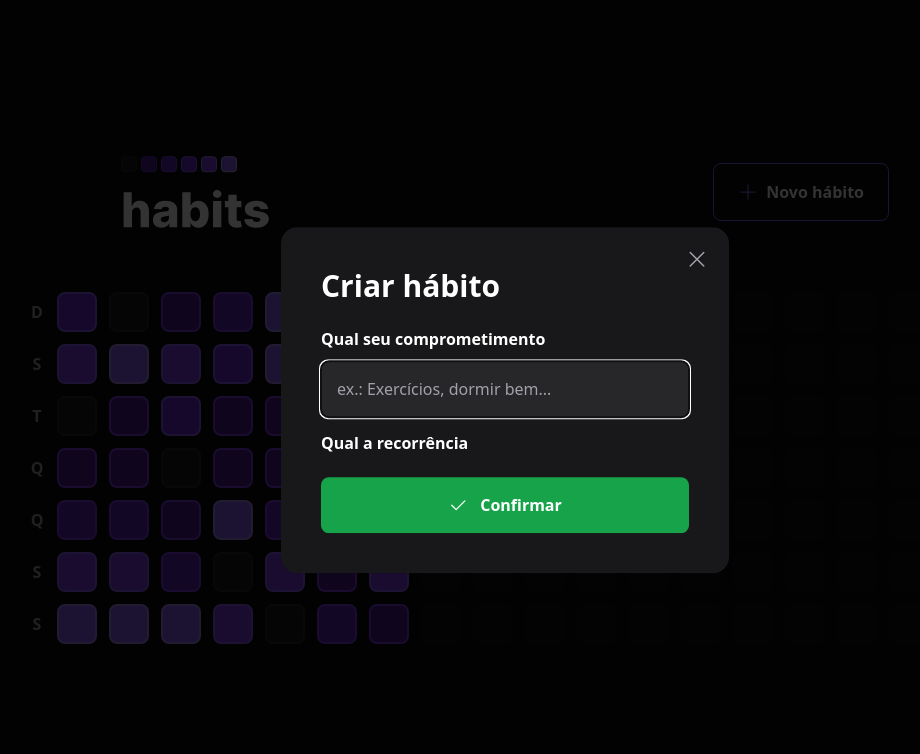
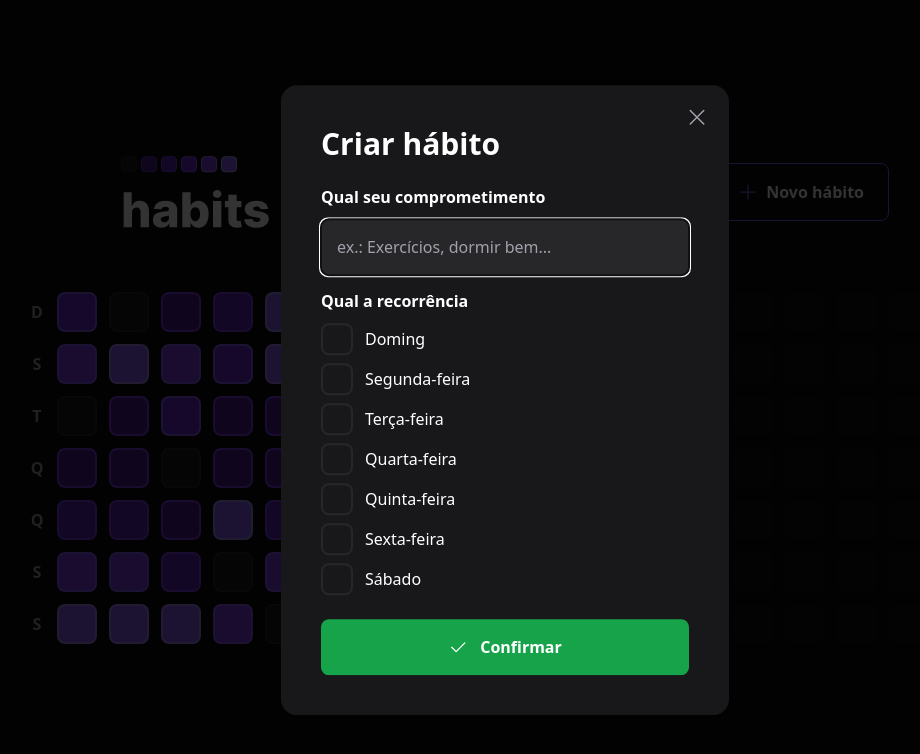
Before and after one commit to macielvini/habits, a React (Vite) app: page / in a window 1280 px wide. Both pictures are taken after a click on the button "Novo hábito". Shown: the top 754 px of the page, without its empty margins (135-1055 px from the left). Built offline with nearby package versions, Linux system fonts and the light colour scheme.

Commit message:
feat: create habit checklist

```diff
--- a/src/components/CreateHabitForm.tsx
+++ b/src/components/CreateHabitForm.tsx
@@ -1,5 +1,15 @@
-import * as Dialog from "@radix-ui/react-dialog";
+import * as Checkbox from "@radix-ui/react-checkbox";
 import { Check } from "phosphor-react";
+
+const weekDays = [
+  "Doming",
+  "Segunda-feira",
+  "Terça-feira",
+  "Quarta-feira",
+  "Quinta-feira",
+  "Sexta-feira",
+  "Sábado",
+];
 
 export function CreateHabitForm() {
   return (
@@ -21,6 +31,20 @@
         Qual a recorrência
       </label>
 
+      <div className="flex flex-col gap-2 mt-3">
+        {weekDays.map((d, i) => (
+          <Checkbox.Root key={i} className="flex items-center gap-3 group">
+            <div className="h-8 w-8 rounded-lg flex items-center justify-center bg-zinc-900 border-2 border-zinc-800 group-data-[state=checked]:bg-green-500 group-data-[state=checked]:border-green-500">
+              <Checkbox.Indicator>
+                <Check size={20} className="text-white" />
+              </Checkbox.Indicator>
+            </div>
+
+            <span className="text-white leading-tight">{d}</span>
+          </Checkbox.Root>
+        ))}
+      </div>
+
       <button
         type="submit"
         className="mt-6 rounded-lg p-4 flex items-center justify-center gap-3 font-semibold bg-green-600 hover:bg-green-500"
--- a/src/components/HabitPopover.tsx
+++ b/src/components/HabitPopover.tsx
@@ -20,7 +20,7 @@
         </span>
         <ProgressBar progress={progress} />
 
-        <div className="mt-6 flex flex-col gap3">
+        <div className="mt-6 flex flex-col gap-3">
           <Checkbox.Root className="flex items-center gap-3 group  ">
             <div className="h-8 w-8 rounded-lg flex items-center justify-center bg-zinc-900 border-2 border-zinc-800 group-data-[state=checked]:bg-green-500 group-data-[state=checked]:border-green-500">
               <Checkbox.Indicator>
@@ -28,7 +28,7 @@
               </Checkbox.Indicator>
             </div>
 
-            <span className="font-semibold text-xl text-white leading-tight group-data-[state=checked]:line-through group-data-[state=checked]:text-zinc-400 group-">
+            <span className="font-semibold text-xl text-white leading-tight group-data-[state=checked]:line-through group-data-[state=checked]:text-zinc-400">
               2L de água
             </span>
           </Checkbox.Root>
```
